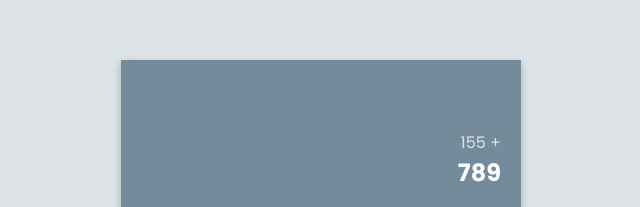
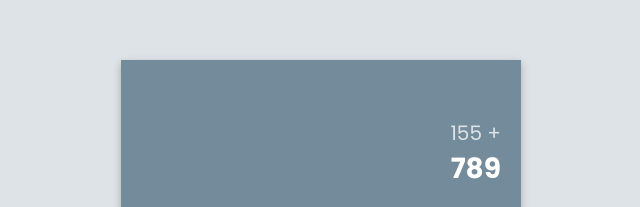
Before and after one commit to zilva149/js-calculator, a website: page index.html in a window 1280 px wide. Shown: the part 115-322 px from the top of the page, 319-959 px from the left. Drawn offline with Linux system fonts and the light colour scheme.

Commit message:
responsive design - done

```diff
--- a/assets/css/app.css
+++ b/assets/css/app.css
@@ -147,3 +147,13 @@ h6 {
 .btn-equals:hover {
   background-color: var(--lred);
 }
+
+@media screen and (min-width: 992px) {
+  .previous-value-text {
+    font-size: 2rem;
+  }
+
+  .current-value-text {
+    font-size: 2.8rem;
+  }
+}
```
